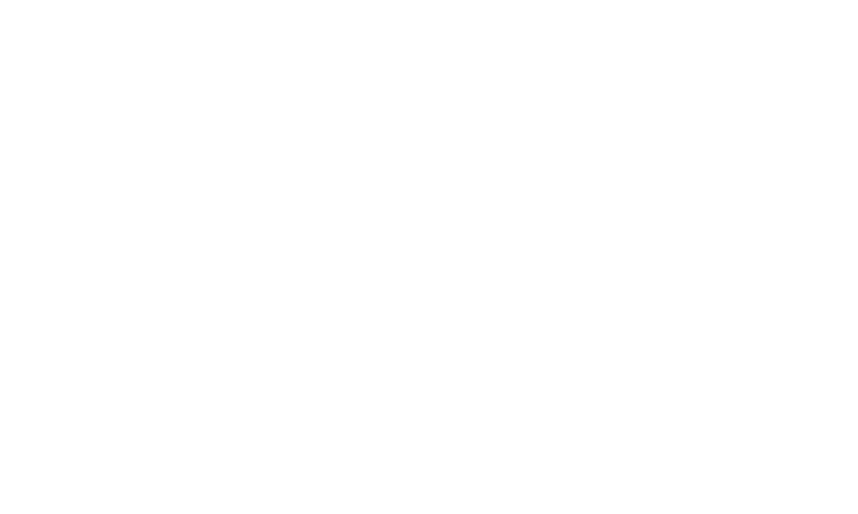
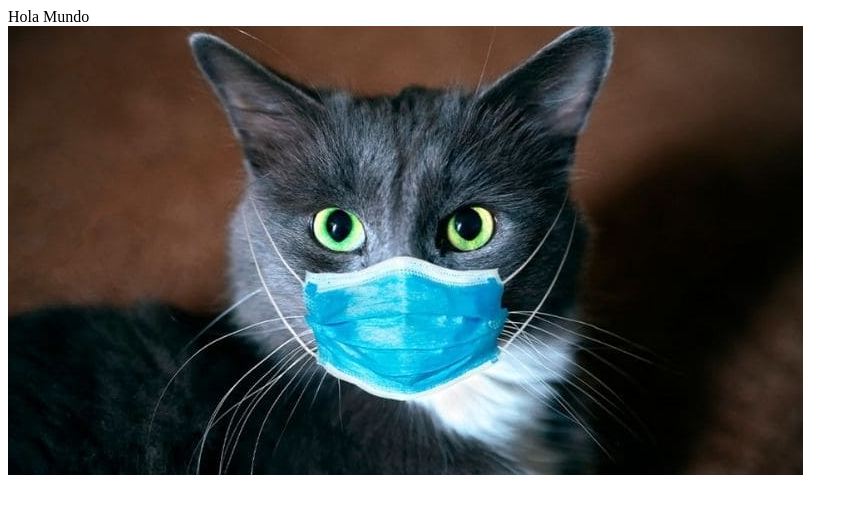
Before and after one commit to keinercamilo129/1RemotoClonar, a plain HTML site: page index.html in a window 1280 px wide. Shown: the whole page, without its empty margins (0-858 px from the left). Drawn offline with Linux system fonts and the light colour scheme.

Commit message:
Implementacion de imagenes

```diff
--- a/index.html
+++ b/index.html
@@ -7,6 +7,9 @@
     <title>Document</title>
 </head>
 <body>
-
+    Hola Mundo
+    <br/>
+    <img src="./imagenes/Gato-mascarilla.jpg" alt="50px">
+    <br/>
 </body>
 </html>
```
Also changed, not shown: imagenes/Gato-mascarilla.jpg (added).
